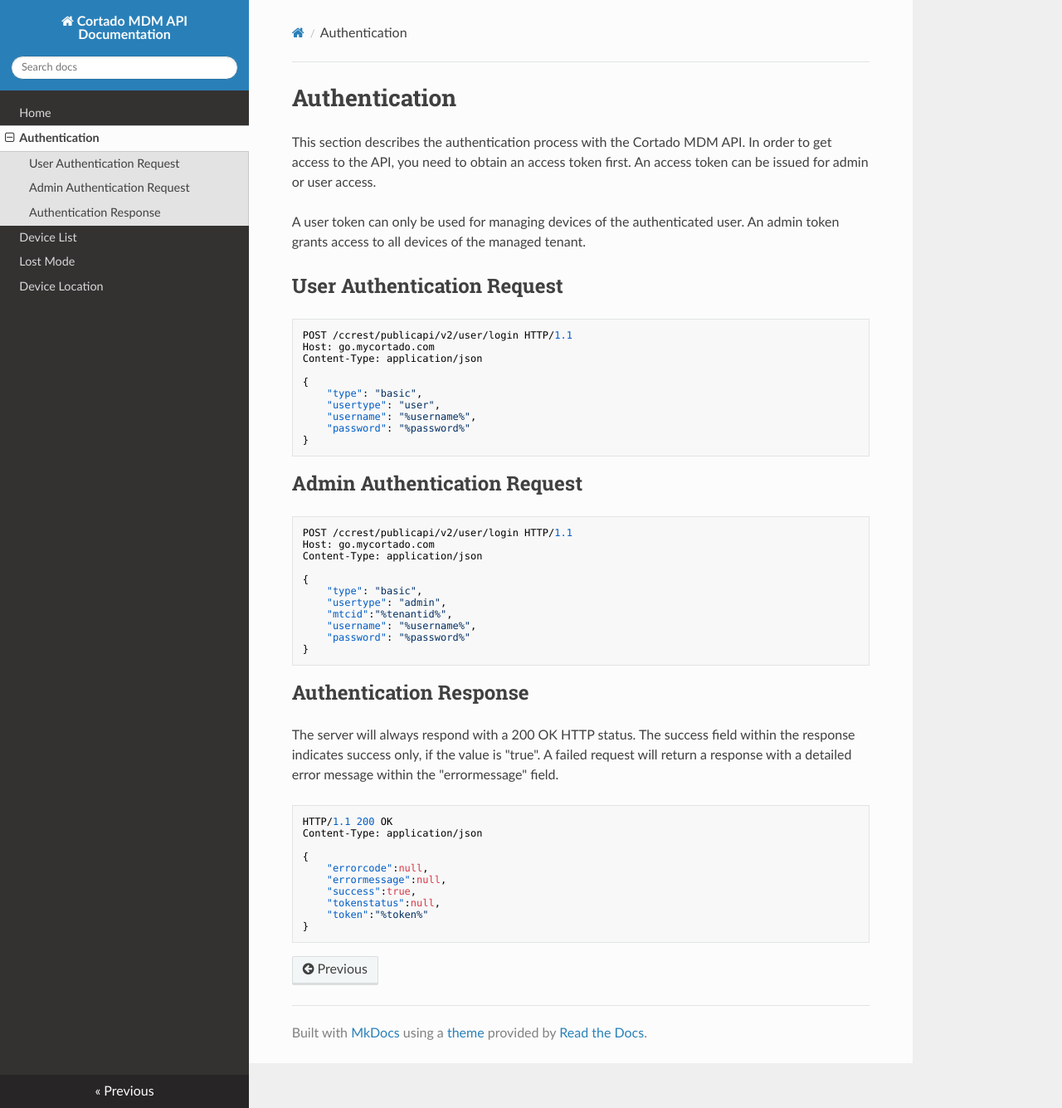
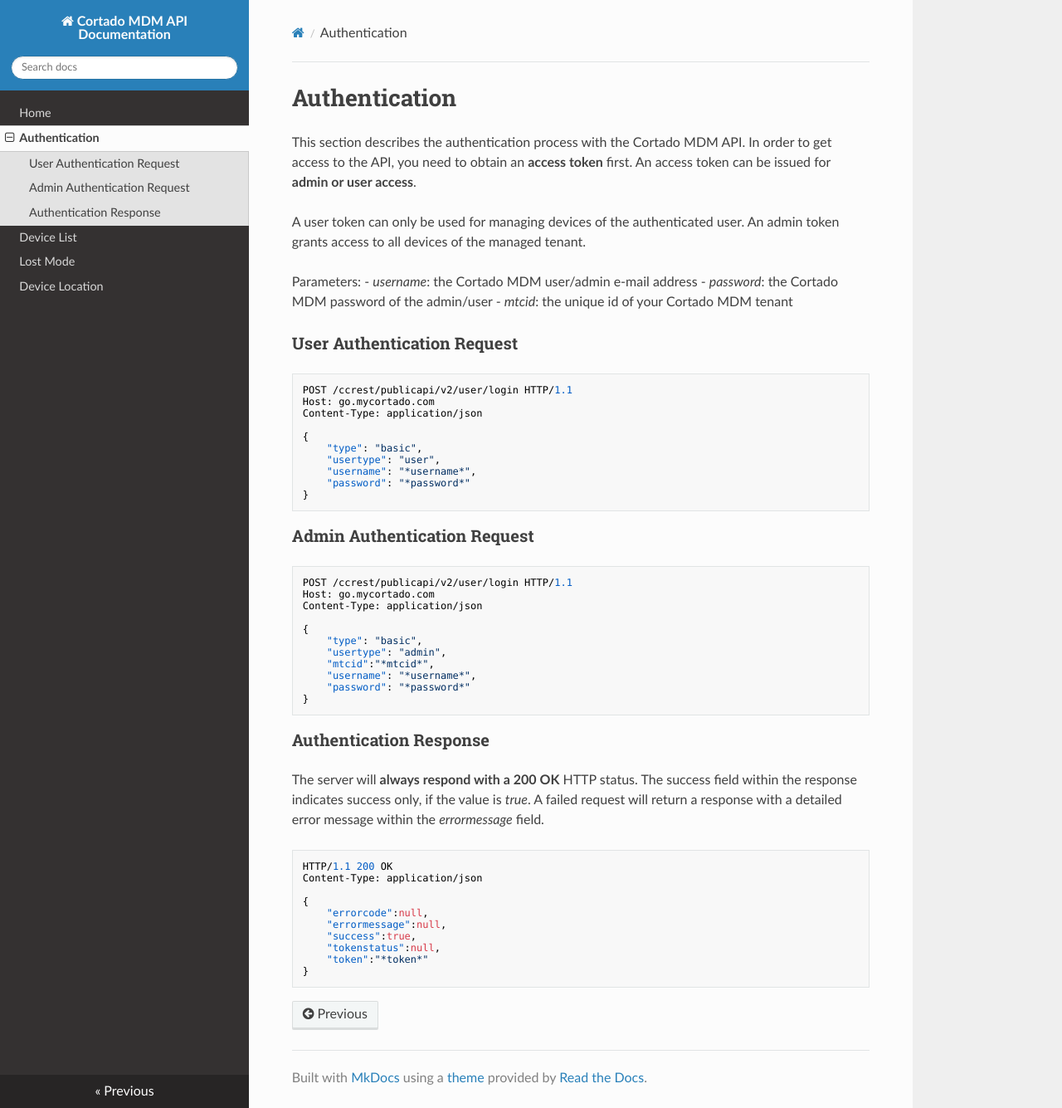
Before and after one commit to cortado-mobile-solutions/apidoc-mdm, an MkDocs documentation site: the page built from docs/auth.md, in a window 1280 px wide and 1335 px high. Shown: the whole window at 83% size. Built offline with MkDocs 1.6.1, drawn with Linux system fonts in a browser that asks for light colours; nearby versions of some CDN libraries.

Commit message:
added auth parameters

````diff
--- a/docs/auth.md
+++ b/docs/auth.md
@@ -1,11 +1,15 @@
 # Authentication
 
-This section describes the authentication process with the Cortado MDM API. In order to get access to the API, you need to obtain an access token first. An access token can be issued for admin or user access.
+This section describes the authentication process with the Cortado MDM API. In order to get access to the API, you need to obtain an **access token** first. An access token can be issued for **admin or user access**.
 
 A user token can only be used for managing devices of the authenticated user. An admin token grants access to all devices of the managed tenant.
 
+Parameters:
+- *username*: the Cortado MDM user/admin e-mail address
+- *password*: the Cortado MDM password of the admin/user
+- *mtcid*: the unique id of your Cortado MDM tenant
 
-## User Authentication Request
+### User Authentication Request
 
 ```json
 POST /ccrest/publicapi/v2/user/login HTTP/1.1
@@ -15,12 +19,12 @@ Content-Type: application/json
 {
     "type": "basic",
     "usertype": "user",
-    "username": "%username%",
-    "password": "%password%"
+    "username": "*username*",
+    "password": "*password*"
 }
 ```
 
-## Admin Authentication Request
+### Admin Authentication Request
 
 ```json
 POST /ccrest/publicapi/v2/user/login HTTP/1.1
@@ -30,15 +34,15 @@ Content-Type: application/json
 {
     "type": "basic",
     "usertype": "admin",
-    "mtcid":"%tenantid%",
-    "username": "%username%",
-    "password": "%password%"
+    "mtcid":"*mtcid*",
+    "username": "*username*",
+    "password": "*password*"
 }
 ```
 
-## Authentication Response
+### Authentication Response
 
-The server will always respond with a 200 OK HTTP status. The success field within the response indicates success only, if the value is "true". A failed request will return a response with a detailed error message within the "errormessage" field.
+The server will **always respond with a 200 OK** HTTP status. The success field within the response indicates success only, if the value is *true*. A failed request will return a response with a detailed error message within the *errormessage* field.
 
 ```json
 HTTP/1.1 200 OK
@@ -49,6 +53,6 @@ Content-Type: application/json
     "errormessage":null,
     "success":true,
     "tokenstatus":null,
-    "token":"%token%"
+    "token":"*token*"
 }
 ```
````
